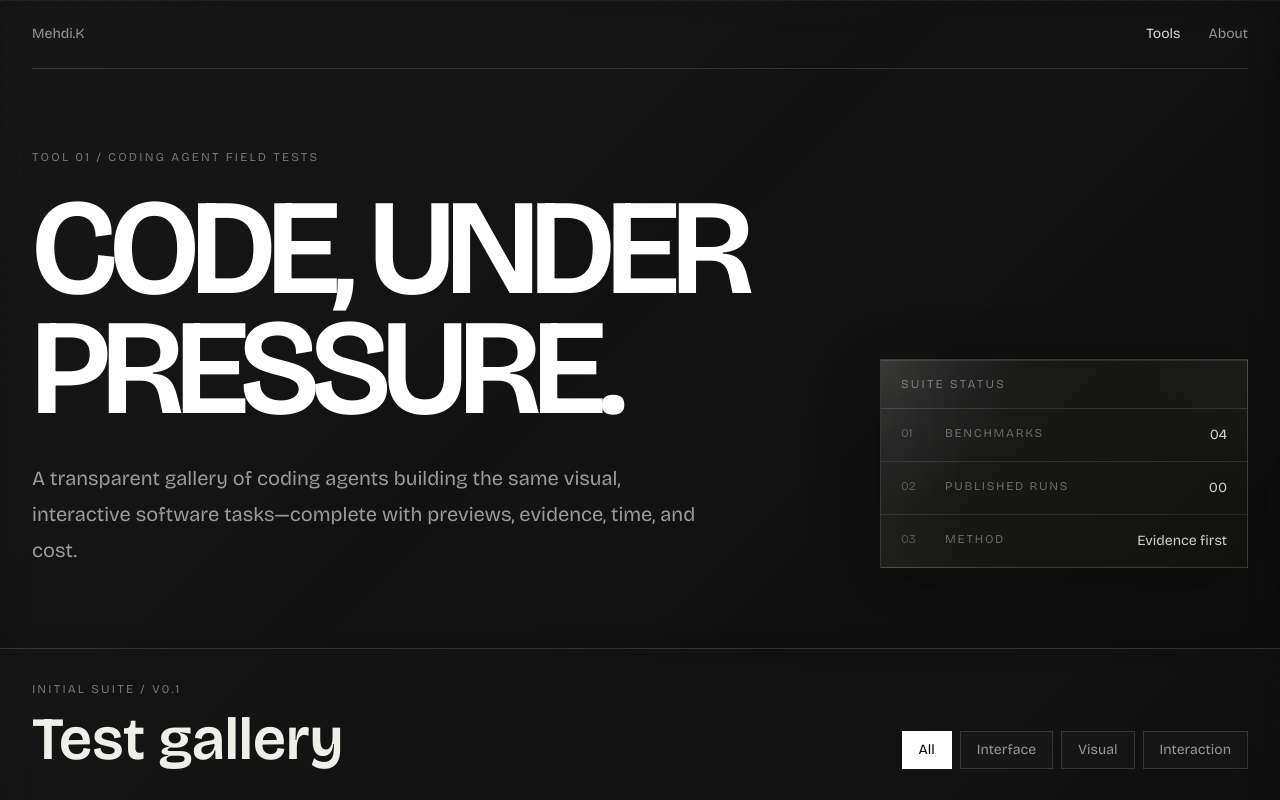
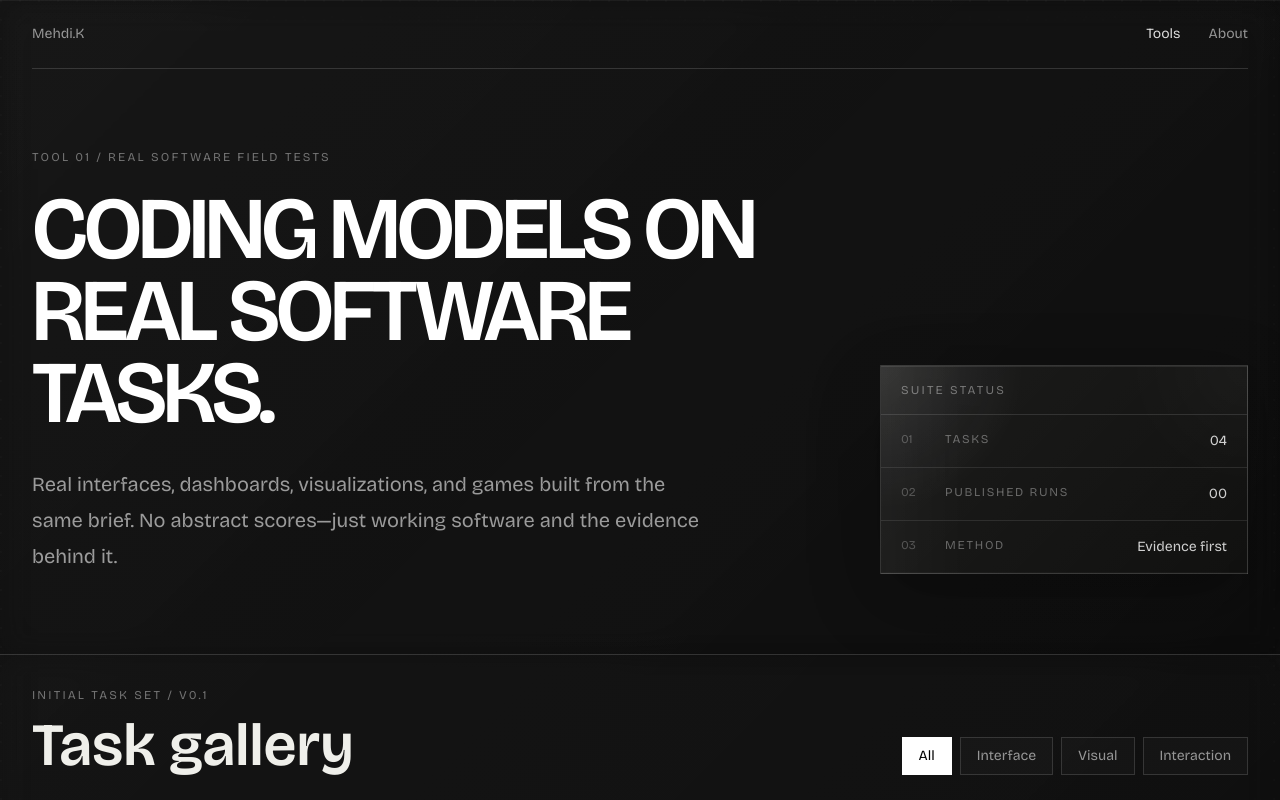
Before and after one commit to MehdiKhoudali/mehdi-portfolio, a Next.js app: page /tools in a window 1280 px wide. Shown: the top 800 px of the page. Built offline with nearby package versions, Linux system fonts and the light colour scheme.

Commit message:
Clarify coding task gallery messaging

```diff
--- a/src/app/tools/page.tsx
+++ b/src/app/tools/page.tsx
@@ -2,9 +2,9 @@ import type { Metadata } from "next";
 import { CodingBenchmarks } from "@/components/coding-benchmarks";
 
 export const metadata: Metadata = {
-  title: "Coding Benchmarks - Mehdi Khoudali",
+  title: "Coding Models on Real Software Tasks - Mehdi Khoudali",
   description:
-    "A transparent gallery comparing how AI coding agents build interactive software from the same briefs.",
+    "See how coding models build real interfaces, dashboards, visualizations, and games from the same briefs.",
 };
 
 export default function ToolsPage() {
--- a/src/components/coding-benchmarks.tsx
+++ b/src/components/coding-benchmarks.tsx
@@ -215,15 +215,15 @@ export function CodingBenchmarks() {
           <div className="grid gap-12 py-12 sm:py-16 lg:grid-cols-[1fr_0.46fr] lg:py-20">
             <div className="reveal reveal-delay-1">
               <p className="mb-6 text-xs uppercase tracking-[0.18em] text-white/40">
-                Tool 01 / Coding agent field tests
+                Tool 01 / Real software field tests
               </p>
-              <h1 className="max-w-5xl text-6xl leading-[0.88] font-semibold tracking-[-0.055em] text-white sm:text-8xl lg:text-[8.5rem]">
-                CODE, UNDER PRESSURE.
+              <h1 className="max-w-5xl text-[2.75rem] leading-[0.93] font-semibold tracking-[-0.045em] text-white sm:text-6xl lg:text-[5.5rem]">
+                CODING MODELS ON REAL SOFTWARE TASKS.
               </h1>
               <p className="mt-8 max-w-2xl text-lg leading-8 text-white/58 sm:text-xl sm:leading-9">
-                A transparent gallery of coding agents building the same visual,
-                interactive software tasks—complete with previews, evidence, time,
-                and cost.
+                Real interfaces, dashboards, visualizations, and games built from
+                the same brief. No abstract scores—just working software and the
+                evidence behind it.
               </p>
             </div>
 
@@ -232,7 +232,7 @@ export function CodingBenchmarks() {
                 Suite status
               </div>
               {[
-                ["01", "Benchmarks", "04"],
+                ["01", "Tasks", "04"],
                 ["02", "Published runs", "00"],
                 ["03", "Method", "Evidence first"],
               ].map(([number, label, value]) => (
@@ -249,12 +249,12 @@ export function CodingBenchmarks() {
         <section className="glass-section border-b border-white/15 p-4 sm:p-6 lg:p-8" aria-labelledby="benchmark-gallery-title">
           <div className="reveal mb-8 grid gap-7 lg:grid-cols-[1fr_auto] lg:items-end">
             <div>
-              <p className="mb-3 text-xs uppercase tracking-[0.18em] text-white/40">Initial suite / v0.1</p>
+              <p className="mb-3 text-xs uppercase tracking-[0.18em] text-white/40">Initial task set / v0.1</p>
               <h2 id="benchmark-gallery-title" className="text-5xl leading-none font-semibold sm:text-6xl">
-                Test gallery
+                Task gallery
               </h2>
             </div>
-            <div className="flex flex-wrap gap-2" aria-label="Filter benchmarks">
+            <div className="flex flex-wrap gap-2" aria-label="Filter tasks">
               {categories.map((category) => (
                 <button
                   className={`border px-4 py-2 text-sm transition-colors ${
@@ -351,7 +351,7 @@ export function CodingBenchmarks() {
         </section>
 
         <footer className="glass-section mt-auto flex flex-wrap items-center justify-between gap-4 border-t border-white/15 p-4 text-sm text-white/45 sm:p-6 lg:p-8">
-          <p>Mehdi K / Coding Benchmarks</p>
+          <p>Mehdi K / Coding model field tests</p>
           <p>Transparent tests. Complete evidence.</p>
         </footer>
       </div>
```
